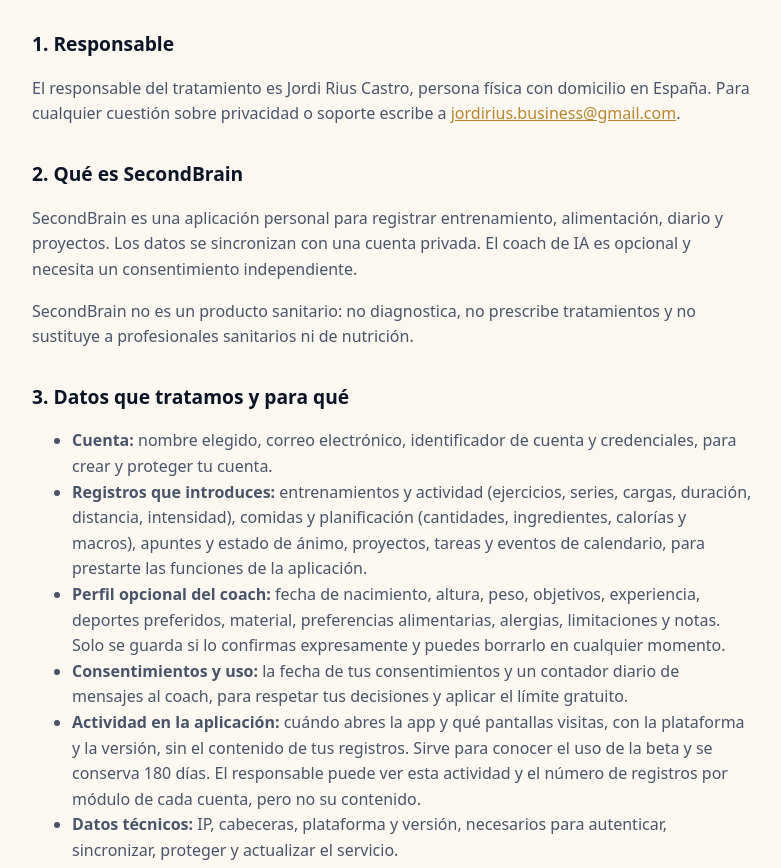
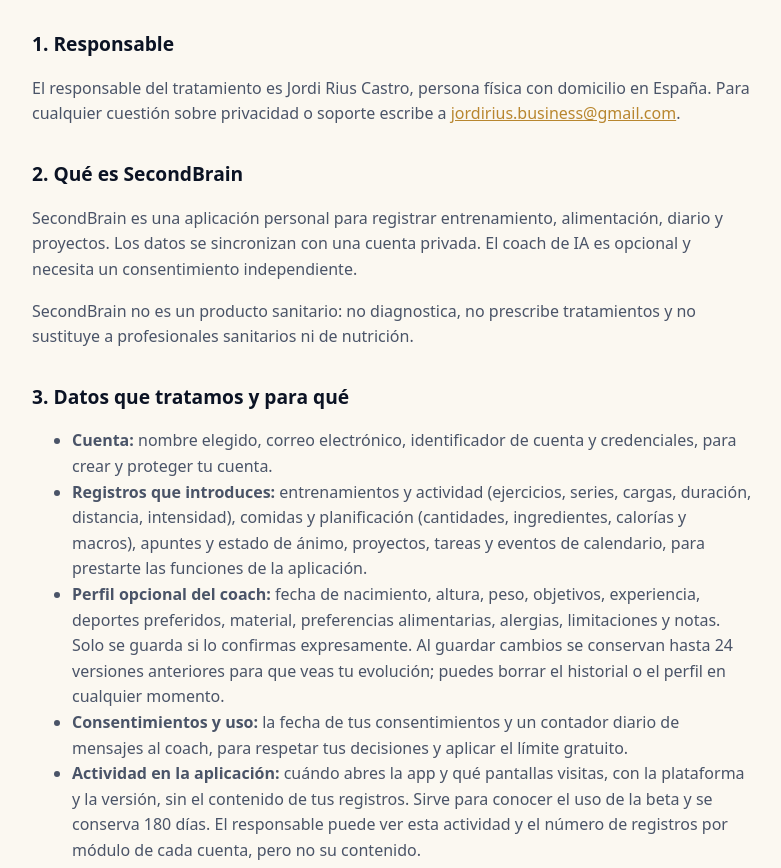
Before and after one commit to jordirius-business/SecondBrain, a plain HTML site: page privacidad.html in a window 1280 px wide. Shown: the part 172-1040 px from the top of the page, without its empty margins (248-1029 px from the left). Drawn offline with Linux system fonts and the light colour scheme.

Commit message:
Privacidad: historial del perfil del coach
Co-Authored-By: Claude Opus 5.5 <noreply@anthropic.com>

```diff
--- a/privacidad.html
+++ b/privacidad.html
@@ -23,7 +23,7 @@
   <ul>
     <li><strong>Cuenta:</strong> nombre elegido, correo electrónico, identificador de cuenta y credenciales, para crear y proteger tu cuenta.</li>
     <li><strong>Registros que introduces:</strong> entrenamientos y actividad (ejercicios, series, cargas, duración, distancia, intensidad), comidas y planificación (cantidades, ingredientes, calorías y macros), apuntes y estado de ánimo, proyectos, tareas y eventos de calendario, para prestarte las funciones de la aplicación.</li>
-    <li><strong>Perfil opcional del coach:</strong> fecha de nacimiento, altura, peso, objetivos, experiencia, deportes preferidos, material, preferencias alimentarias, alergias, limitaciones y notas. Solo se guarda si lo confirmas expresamente y puedes borrarlo en cualquier momento.</li>
+    <li><strong>Perfil opcional del coach:</strong> fecha de nacimiento, altura, peso, objetivos, experiencia, deportes preferidos, material, preferencias alimentarias, alergias, limitaciones y notas. Solo se guarda si lo confirmas expresamente. Al guardar cambios se conservan hasta 24 versiones anteriores para que veas tu evolución; puedes borrar el historial o el perfil en cualquier momento.</li>
     <li><strong>Consentimientos y uso:</strong> la fecha de tus consentimientos y un contador diario de mensajes al coach, para respetar tus decisiones y aplicar el límite gratuito.</li>
     <li><strong>Actividad en la aplicación:</strong> cuándo abres la app y qué pantallas visitas, con la plataforma y la versión, sin el contenido de tus registros. Sirve para conocer el uso de la beta y se conserva 180 días. El responsable puede ver esta actividad y el número de registros por módulo de cada cuenta, pero no su contenido.</li>
     <li><strong>Datos técnicos:</strong> IP, cabeceras, plataforma y versión, necesarios para autenticar, sincronizar, proteger y actualizar el servicio.</li>
```
